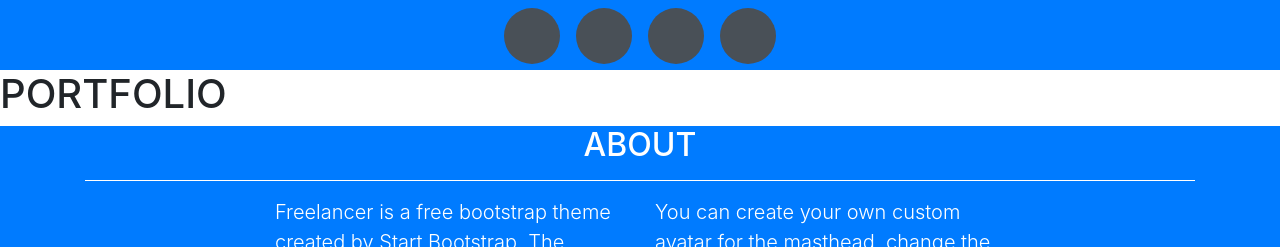
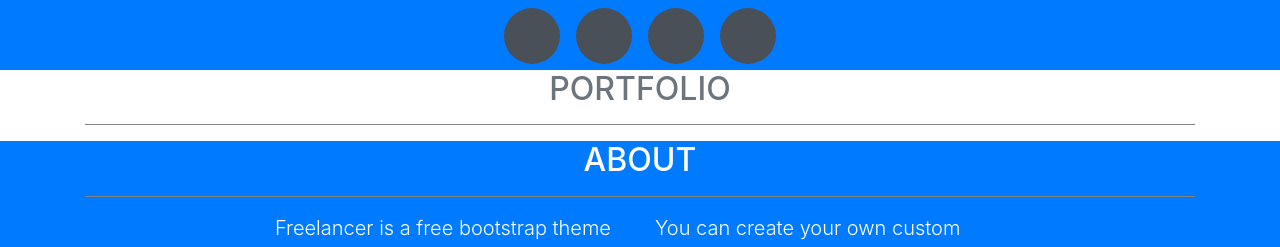
Before and after one commit to kumikonomura/test, a React (Create React App) app in the folder client/: page / in a window 1280 px wide. Shown: the part 364-611 px from the top of the page. Built offline with nearby package versions, Linux system fonts and the light colour scheme.

Commit message:
working on portfolio page

```diff
--- a/client/src/components/NavBar/NavBar.js
+++ b/client/src/components/NavBar/NavBar.js
@@ -1,6 +1,7 @@
 import React from "react";
 import Navbar from "react-bootstrap/Navbar";
 import Nav from "react-bootstrap/Nav";
+import './NavBar.css'
 
 const NavBar = _ => {
   return (
--- /dev/null
+++ b/client/src/pages/Portfolio/Portfolio.css
@@ -0,0 +1,3 @@
+hr {
+  border-color: grey;
+}
--- a/client/src/pages/Portfolio/Portfolio.js
+++ b/client/src/pages/Portfolio/Portfolio.js
@@ -1,7 +1,19 @@
 import React from "react";
+import "./Portfolio.css";
 
 const Portfolio = _ => {
-  return <h1>PORTFOLIO</h1>;
+  return (
+    <>
+      <section>
+        <div className="container">
+          <h2 className="page-section-heading text-center text-uppercase text-secondary mb-0">
+            Portfolio
+          </h2>
+          <hr />
+        </div>
+      </section>
+    </>
+  );
 };
 
 export default Portfolio;
```
Also changed, not shown: client/src/components/NavBar/NavBar.css (added).
